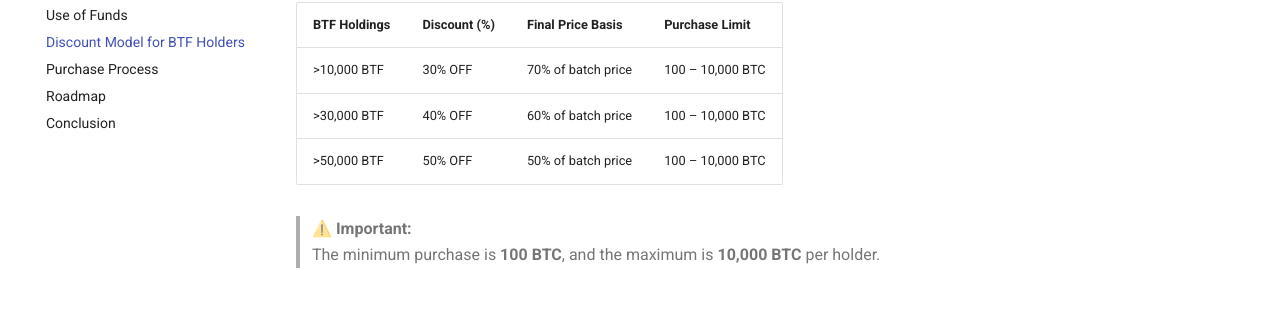
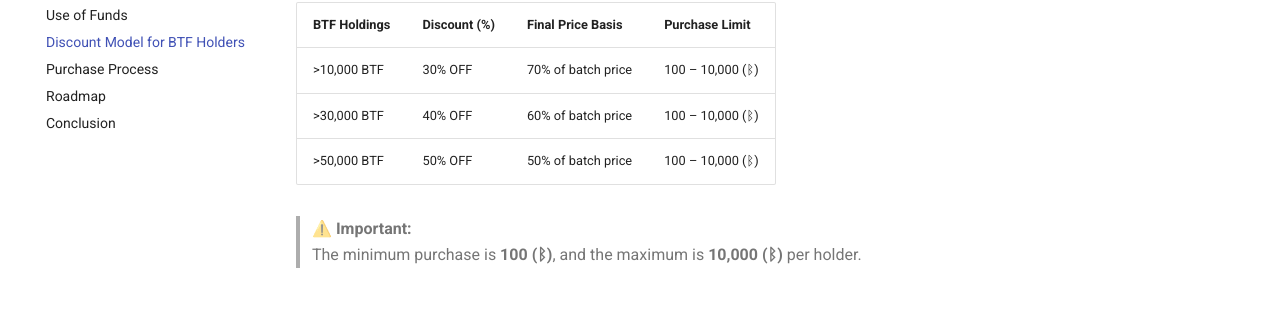
Before and after one commit to biticius/Biticius-Farticus, a plain HTML site: page discounts/index.html in a window 1280 px wide. Shown: the part 312-626 px from the top of the page. Drawn offline with Linux system fonts and the light colour scheme.

Commit message:
Deployed ad607bf with MkDocs version: 1.6.1

```diff
--- a/discounts/index.html
+++ b/discounts/index.html
@@ -468,25 +468,25 @@
 <td>&gt;10,000 BTF</td>
 <td>30% OFF</td>
 <td>70% of batch price</td>
-<td>100 – 10,000 BTC</td>
+<td>100 – 10,000 (ᛒ)</td>
 </tr>
 <tr>
 <td>&gt;30,000 BTF</td>
 <td>40% OFF</td>
 <td>60% of batch price</td>
-<td>100 – 10,000 BTC</td>
+<td>100 – 10,000 (ᛒ)</td>
 </tr>
 <tr>
 <td>&gt;50,000 BTF</td>
 <td>50% OFF</td>
 <td>50% of batch price</td>
-<td>100 – 10,000 BTC</td>
+<td>100 – 10,000 (ᛒ)</td>
 </tr>
 </tbody>
 </table>
 <blockquote>
 <p>⚠️ <strong>Important:</strong><br />
-The minimum purchase is <strong>100 BTC</strong>, and the maximum is <strong>10,000 BTC</strong> per holder.</p>
+The minimum purchase is <strong>100 (ᛒ)</strong>, and the maximum is <strong>10,000 (ᛒ)</strong> per holder.</p>
 </blockquote>
 
 
```
Also changed, not shown: search/search_index.json (+1 -1 lines).
